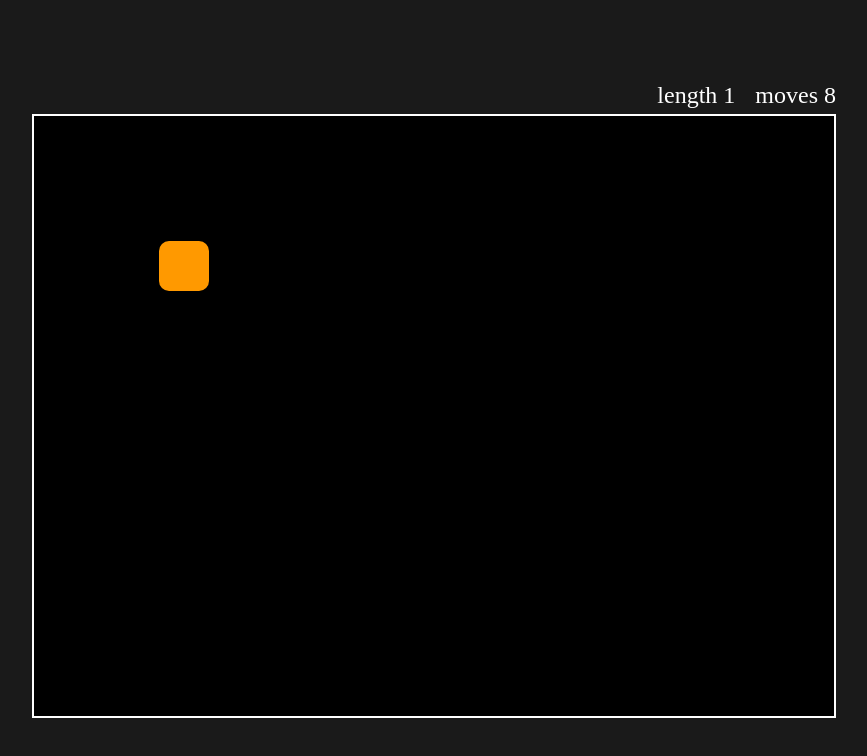
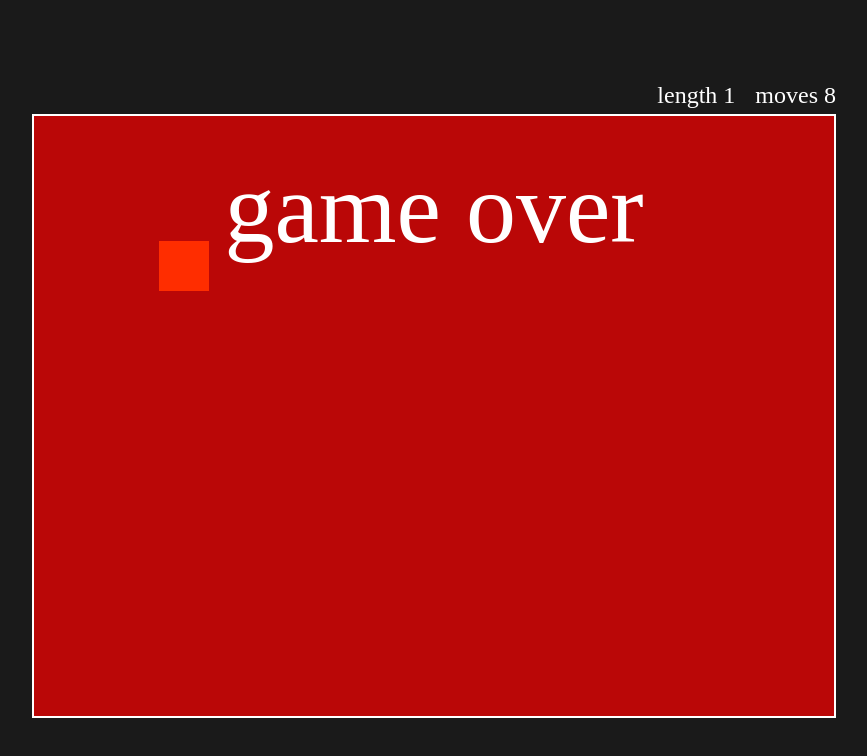
Before and after one commit to jtamminga/snake, a website with bundled scripts: page index.html in a window 1280 px wide. Shown: the whole page, without its empty margins (206-1073 px from the left). Built offline with nearby package versions, Linux system fonts and the light colour scheme; a web font is replaced by a local one.

Commit message:
added game over screen

```diff
--- a/index.html
+++ b/index.html
@@ -17,16 +17,16 @@
       align-items: center;
       height: 100vh;
       background-color: #1a1a1a;
+      font-family: 'Tiny5';
     }
 
     canvas {
       border: 2px solid #fff;
-      background-color: #000;
+      background-color: #1a1a1a;
       display: block;
     }
 
     #stats {
-      font-family: 'Tiny5';
       font-size: 24px;
       color: white;
       display: flex;
--- a/src/Engine.ts
+++ b/src/Engine.ts
@@ -1,44 +1,80 @@
-import type { Notifier } from './Notifier.js'
+import { GameOverMenu } from './GameOverMenu.js'
+import { Notifier } from './Notifier.js'
 import { Renderer, type RendererArgs } from './Renderer.js'
 import { Input } from './utils/index.js'
-import type { World } from './World.js'
+import { World } from './World.js'
 
 
 export class Engine {
 
-  // notifications
-  private _notifier: Notifier
-
-  // rendering
-  private _renderer: Renderer
-
-  // misc properties
-  private _numUpdates: number
-  private _state: EngineState
+  // main objects
   private _input: Input
   private _world: World
-  private _afterUpdate: ((context: EngineContext) => void) | undefined
+  private _renderer: Renderer
+  private _notifier: Notifier
+  private _gameOverMenu: GameOverMenu
+  private _canvas: CanvasRenderingContext2D
+
+  // helpers
+  private _worldRenderedWidth: number
+  private _worldRenderedHeight: number
+
+  // state
+  private _state: EngineState
+  private _numUpdates: number
 
   // game loop timing
   private _lastUpdate: number
   private _baseUpdateInterval: number
   private _snakeSpeedMult: number
 
+  // misc
+  private _afterUpdate: ((context: EngineContext) => void) | undefined
+
+
   public constructor(args: EngineArgs) {
-    this._notifier = args.notifier
-    this._renderer = new Renderer(args)
 
+    // state
     this._numUpdates = 0
     this._state = 'paused'
-    this._input = new Input()
-    this._world = args.world
-    this._afterUpdate = args.afterUpdate
 
+    this._worldRenderedWidth = args.worldWidth * args.pxSize
+    this._worldRenderedHeight = args.worldHeight * args.pxSize
+
+    // setup baseline canvas settings
+    this._canvas = args.canvas
+    this._canvas.textBaseline = 'middle'
+    this._canvas.textAlign = 'center'
+    this._canvas.shadowColor = 'black'
+
+    // game loop properties
     this._baseUpdateInterval = args.baseUpdateInterval
     this._snakeSpeedMult = args.snakeSpeedMult
     this._lastUpdate = 0
 
-    // controls
+    // initialize objects
+    this._input = new Input()
+    this._notifier = new Notifier()
+    this._world = new World({
+      width: args.worldWidth,
+      height: args.worldHeight,
+      notifier: this._notifier
+    })
+    this._renderer = new Renderer({
+      ...args,
+      world: this._world,
+      notifier: this._notifier
+    })
+    this._gameOverMenu = new GameOverMenu({
+      canvas: args.canvas,
+      width: this._worldRenderedWidth,
+      height: this._worldRenderedHeight
+    })
+
+    // misc
+    this._afterUpdate = args.afterUpdate
+
+    // setup controls
     document.addEventListener('keydown', e =>
       this._input.keyDown(e.key)
     )
@@ -88,8 +124,12 @@ export class Engine {
         this._lastUpdate = currentTime
       }
 
-      // render world
+      // render
+      this._canvas.clearRect(0, 0, this._worldRenderedWidth, this._worldRenderedHeight)
       this._renderer.draw()
+      if (this._state === 'gameOver') {
+        this._gameOverMenu.render()
+      }
 
       // post update
       this._afterUpdate?.({
@@ -113,12 +153,17 @@ export class Engine {
 // =====
 
 
-type EngineArgs = RendererArgs & {
+type EngineArgs = Omit<RendererArgs, 'world' | 'notifier'> & {
 
   /**
-   * the world instance
+   * number of units wide the world is
    */
-  world: World
+  worldWidth: number
+
+  /**
+   * number of units high the world is
+   */
+  worldHeight: number
 
   /**
    * time in milliseconds each update takes
--- /dev/null
+++ b/src/GameOverMenu.ts
@@ -0,0 +1,34 @@
+export class GameOverMenu {
+
+  private _width: number
+  private _height: number
+  private _canvas: CanvasRenderingContext2D
+  private _middle: number
+
+
+  public constructor(args: GameOverMenuArgs) {
+    this._width = args.width
+    this._height = args.height
+    this._canvas = args.canvas
+    this._middle = args.width / 2
+  }
+
+  public render(): void {
+    const canvas = this._canvas
+
+    canvas.fillStyle = 'rgba(255, 0, 0, 0.7)'
+    canvas.fillRect(0, 0, this._width, this._height)
+
+    canvas.font = '100px Tiny5'
+    canvas.fillStyle = 'rgba(255,255,255,1)'
+    canvas.fillText('game over', this._middle, 100)
+  }
+
+}
+
+
+type GameOverMenuArgs = {
+  width: number
+  height: number
+  canvas: CanvasRenderingContext2D
+}
--- a/src/Renderer.ts
+++ b/src/Renderer.ts
@@ -6,13 +6,13 @@ import type { World } from "./World.js"
 export class Renderer {
 
   private _world: World
-
   private _notifier: Notifier
   private _canvas: CanvasRenderingContext2D
   private _pxSize: number
   private _pxPadding: number
-  private _worldRenderedWidth: number
-  private _worldRenderedHeight: number
+
+  // common sizes
+  private _halfPxSize: number
 
   public constructor(args: RendererArgs) {
     this._world = args.world
@@ -20,22 +20,19 @@ export class Renderer {
     this._canvas = args.canvas
     this._pxSize = args.pxSize
     this._pxPadding = args.pxPadding
-    this._worldRenderedWidth = this._world.width * this._pxSize
-    this._worldRenderedHeight = this._world.height * this._pxSize
 
-    this._canvas.textBaseline = 'hanging'
+    // common sizes
+    this._halfPxSize = args.pxSize / 2
   }
 
   public draw() {
     const notifer = this._notifier
     const pxSize = this._pxSize
+    const halfPxSize = this._halfPxSize
     const canvas = this._canvas
     const world = this._world
     const snake = world.snake
     const pxPadding = this._pxPadding
-
-    // clear canvas
-    canvas.clearRect(0, 0, this._worldRenderedWidth, this._worldRenderedHeight)
 
     // render items
     for (const item of world.items) {
@@ -54,65 +51,58 @@ export class Renderer {
         )
         canvas.fillStyle = 'rgba(255, 217, 0, 1)'
         canvas.fill()
+        canvas.closePath()
       }
 
       // food
       else if (item instanceof Food) {
-        const foodSize = pxSize / 2
+        const foodSize = halfPxSize
         const offset = (pxSize - foodSize) / 2
-        canvas.beginPath()
-        canvas.roundRect(
+        canvas.fillStyle = `rgba(255, 153, 0, 1)`
+        canvas.fillRect(
           item.position.x * pxSize + offset,
           item.position.y * pxSize + offset,
           foodSize,
-          foodSize,
-          pxSize / 10
+          foodSize
         )
-        canvas.fillStyle = `rgba(255, 153, 0, ${this.opacity(item)})`
-        canvas.fill()
       }
 
       // stone
       else if (item instanceof Stone) {
-        canvas.beginPath()
-        canvas.roundRect(
+        canvas.fillStyle = `rgba(70, 70, 70, ${this.opacity(item)})`
+        canvas.fillRect(
           item.position.x * pxSize + pxPadding,
           item.position.y * pxSize + pxPadding,
           pxSize - (pxPadding * 2),
           pxSize - (pxPadding * 2),
-          pxSize / 10
         )
-        canvas.fillStyle = `rgba(70, 70, 70, ${this.opacity(item)})`
-        canvas.fill()
 
         if (item.spawning) {
           canvas.font = '50px Tiny5'
           canvas.fillStyle = `rgba(255, 255, 255, 0.1)`
           canvas.fillText(
             item.updatesTillSpawn.toString(),
-            item.position.x * pxSize + 40,
-            item.position.y * pxSize + 30
+            item.position.x * pxSize + halfPxSize + 2,
+            item.position.y * pxSize + halfPxSize
           )
         }
       }
     }
 
-    // render snake
+    // snake
+    canvas.fillStyle = snake.alive
+      ? snake.effects.rockEater
+        ? 'rgba(255, 217, 0, 1)'
+        : 'green'
+      : 'red'
     for (const seg of snake.segments) {
-      canvas.beginPath()
-      canvas.fillStyle = snake.alive
-        ? snake.effects.rockEater ? 'rgba(255, 217, 0, 1)' : 'green'
-        : 'red'
-      canvas.roundRect(
+      canvas.fillRect(
         seg.x * pxSize + pxPadding,
         seg.y * pxSize + pxPadding,
         pxSize - (pxPadding * 2),
         pxSize - (pxPadding * 2),
-        pxSize / 10
       )
-      canvas.fill()
     }
-
     // render snake effect timer
     if (snake.effects.rockEater) {
       const head = snake.head
@@ -121,36 +111,33 @@ export class Renderer {
       canvas.fillText(
         // made more sense when it shows updates left
         (snake.effects.rockEater.remaining - 1).toString(),
-        head.x * pxSize + 40,
-        head.y * pxSize + 35
+        head.x * pxSize + halfPxSize + 2,
+        head.y * pxSize + halfPxSize
       )
     }
 
     // render notifications
+    canvas.font = '22px Tiny5'
+    canvas.shadowBlur = 8
+    canvas.lineWidth = 1
     for (const notif of notifer.notifications) {
-      const offset = 20
       const yOffet = notif.updates * 10
-      canvas.font = '22px Tiny5'
-
-
-      canvas.shadowColor = 'black'
-      canvas.shadowBlur = 8
-      canvas.lineWidth = 1
+      // black shadow
       canvas.strokeText(
         notif.message,
-        notif.position.x * pxSize + offset,
-        notif.position.y * pxSize + offset + yOffet
+        notif.position.x * pxSize + halfPxSize,
+        notif.position.y * pxSize + halfPxSize + yOffet
       )
-
+      // white text
       canvas.fillStyle = `rgba(255, 255, 255, 1)`
       canvas.fillText(
         notif.message,
-        notif.position.x * pxSize + offset,
-        notif.position.y * pxSize + offset + yOffet
+        notif.position.x * pxSize + halfPxSize,
+        notif.position.y * pxSize + halfPxSize + yOffet
       )
-
-
     }
+    canvas.shadowBlur = 0
+    canvas.lineWidth = 0
   }
 
   private opacity(item: Item): string  {
--- a/src/main.ts
+++ b/src/main.ts
@@ -1,6 +1,4 @@
-import { World } from './World.js'
 import { Engine } from './Engine.js'
-import { Notifier } from './Notifier.js'
 
 
 // canvas
@@ -11,23 +9,13 @@ const canvasContext = canvas.getContext('2d')!
 const lengthStatEl = document.getElementById('length-stat')!
 const movesStatEl = document.getElementById('moves-stat')!
 
-// notifier
-const notifier = new Notifier()
-
-// world
-const world = new World({
-  notifier,
-  width: 8,
-  height: 6,
-})
-
 // engine
 const engine = new Engine({
-  notifier,
   canvas: canvasContext,
   pxSize: 100,
-  pxPadding: 2,
-  world,
+  pxPadding: 3,
+  worldWidth: 8,
+  worldHeight: 6,
   baseUpdateInterval: 500,
   snakeSpeedMult: 10,
   afterUpdate: context => {
```
